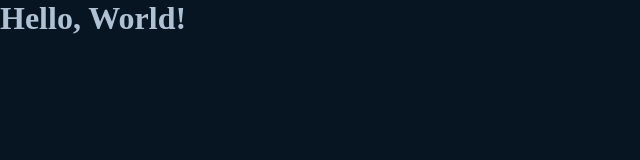
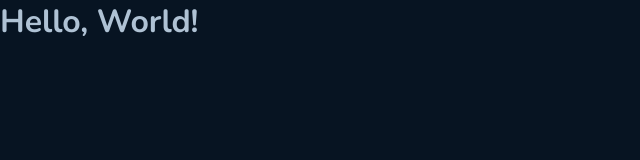
Before and after one commit to pedrodecf/03-github-blog, a React (Vite) app: page / in a window 1280 px wide. Shown: the top 160 px of the page, without its empty margins (0-640 px from the left). Built offline with nearby package versions, Linux system fonts and the light colour scheme.

Commit message:
feat: add font

```diff
--- a/index.html
+++ b/index.html
@@ -1,8 +1,11 @@
 <!doctype html>
 <html lang="pt-br">
   <head>
+    <link rel="preconnect" href="https://fonts.googleapis.com">
+    <link rel="preconnect" href="https://fonts.gstatic.com" crossorigin>
     <meta charset="UTF-8" />
     <meta name="viewport" content="width=device-width, initial-scale=1.0" />
+    <link href="https://fonts.googleapis.com/css2?family=Nunito:wght@400;700&display=swap" rel="stylesheet">
     <title>Github Blog</title>
   </head>
   <body>
--- a/src/styles/global.ts
+++ b/src/styles/global.ts
@@ -12,4 +12,8 @@ export const GlobalStyle = createGlobalStyle`
     color: ${(props) => props.theme.text}
   }
 
+  body, input, button, label {
+    font-family: 'Nunito', sans-serif;
+  }
+
 `
```
